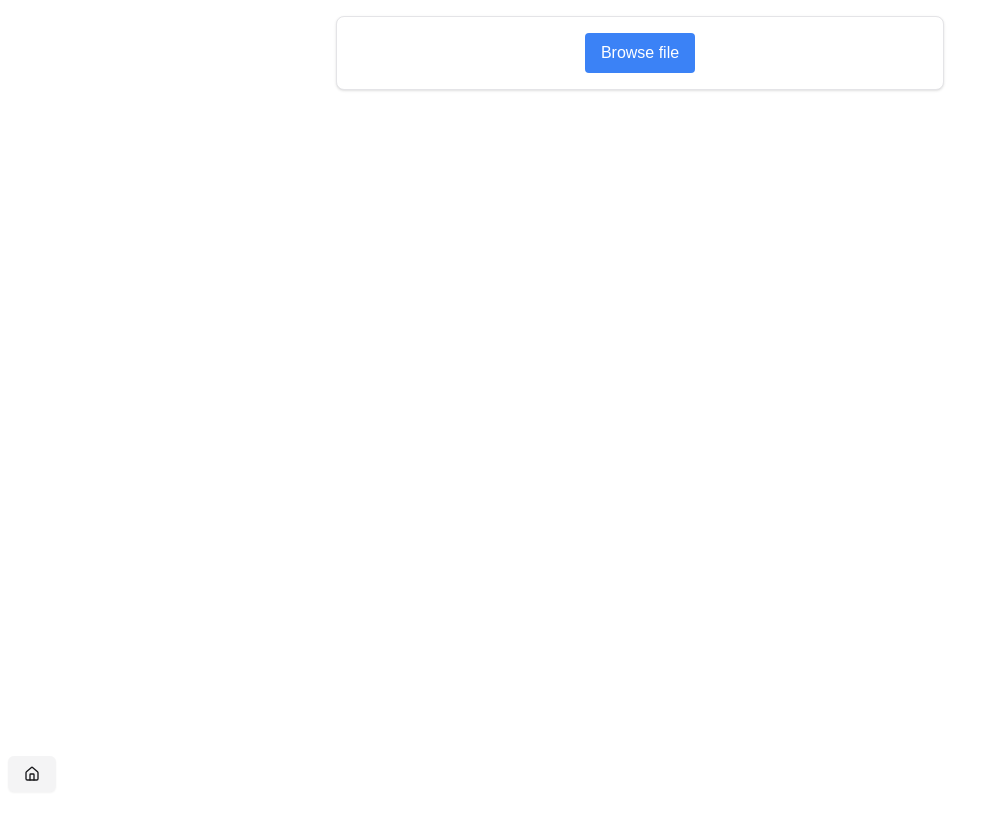
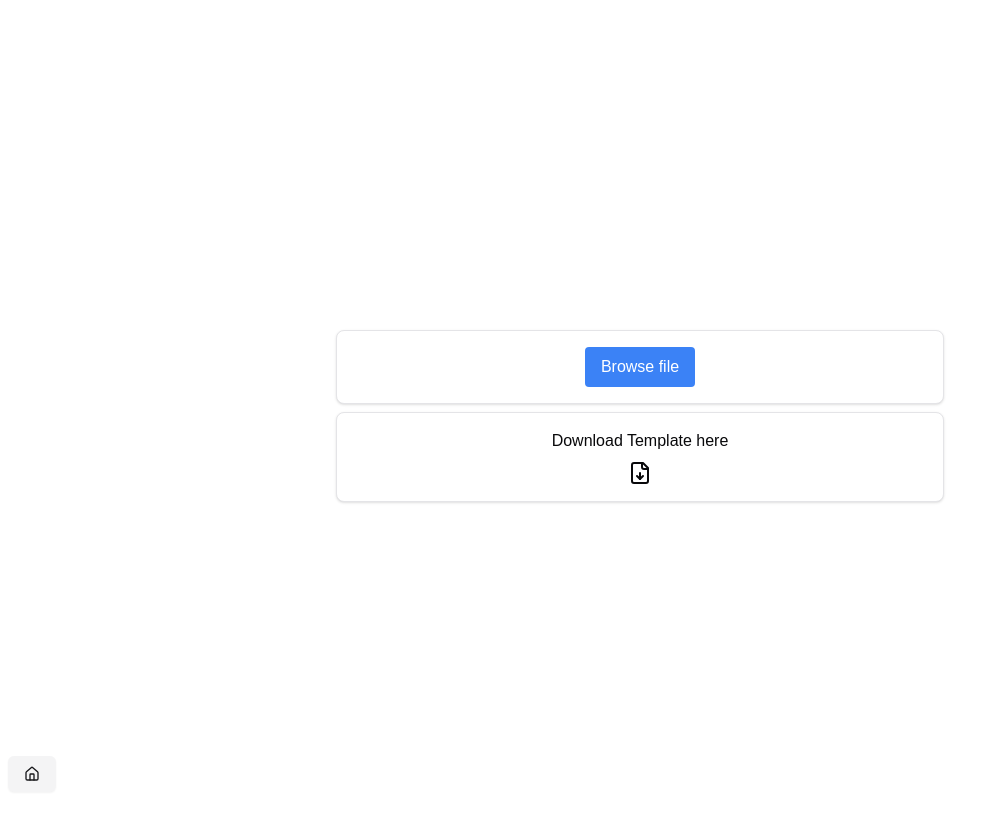
Before and after one commit to AchinthaHarshamal/app-quz, a Next.js app in the folder qz_app/: page /new/upload-csv in a window 1280 px wide. Shown: the top 820 px of the page, without its empty margins (0-982 px from the left). Built offline with nearby package versions, Linux system fonts and the light colour scheme.

Commit message:
separate the edit quiz component into another page

```diff
--- /dev/null
+++ b/qz_app/app/new/create/page.tsx
@@ -0,0 +1,22 @@
+"use client";
+import { useQuestionStore, useQuizStore } from "../../store/useQuestionStore";
+import EditQuizComponent from "../../components/EditQuizComponent";
+
+export default function CreateQuiz() {
+  const { questions } = useQuestionStore((state) => ({
+    questions: state.questions,
+  }));
+  const { quiz } = useQuizStore((state) => ({
+    quiz: state.quiz,
+  }));
+
+  return (
+    <div className="container relative mx-auto my-4 flex flex-col items-start gap-2">
+      {quiz && (
+        <section className="mx-auto px-4 sm:my-8 w-full md:w-4/5">
+          <EditQuizComponent collectionName={quiz.topic} questions={questions} />
+        </section>
+      )}
+    </div>
+  );
+}
--- a/qz_app/app/new/upload-csv/page.tsx
+++ b/qz_app/app/new/upload-csv/page.tsx
@@ -3,19 +3,20 @@ import uploadFile from "@/actions/uploadFile";
 import { useState } from "react";
 import { Button } from "@/components/ui/button";
 import { useQuestionStore, useQuizStore } from "../../store/useQuestionStore";
-import EditQuizComponent from "../../components/EditQuizComponent";
-import { Question } from "@/types/question";
+import { useRouter } from "next/navigation";
+import { FileDown } from "lucide-react";
 
 export default function UploadCSV() {
   const [fileName, setFileName] = useState("");
-  const { questions, setQuestions } = useQuestionStore((state) => ({
-    questions: state.questions as Question[],
-    setQuestions: state.setQuestions
+  const { setQuestions } = useQuestionStore((state) => ({
+    questions: state.questions,
+    setQuestions: state.setQuestions,
   }));
-  const { quiz, setQuiz } = useQuizStore((state) => ({
+  const { setQuiz } = useQuizStore((state) => ({
     quiz: state.quiz,
-    setQuiz: state.setQuiz
+    setQuiz: state.setQuiz,
   }));
+  const router = useRouter();
 
   const handleFileChange = (event: React.ChangeEvent<HTMLInputElement>) => {
     if (event.target.files && event.target.files.length > 0) {
@@ -32,15 +33,18 @@ export default function UploadCSV() {
     } else {
       setQuestions(result.questions);
       setQuiz({
-        id: result.id, topic: result.topic, questionIds: result.questions.map(q => q.id)
+        id: result.id,
+        topic: result.topic,
+        questionIds: result.questions.map((q) => q.id),
       });
       console.log("File uploaded successfully");
+      router.push("/new/create");
     }
   };
 
   return (
-    <div className="container relative mx-auto my-4 flex flex-col items-start gap-2">
-      <section className="mx-auto px-4 w-full md:w-2/3 lg:w-1/2">
+    <div className="container relative mx-auto my-4 h-screen flex flex-col items-center justify-center gap-2">
+      <section className="mx-auto flex flex-col gap-2 px-4 w-full md:w-2/3 lg:w-1/2">
         <div className="rounded-lg border bg-background shadow p-4 flex flex-col gap-2 items-center">
           <form onSubmit={handleSubmit} className="flex flex-col items-center gap-2 align">
             <input type="file" name="file" id="fileInput" className="hidden" onChange={handleFileChange} />
@@ -48,18 +52,18 @@ export default function UploadCSV() {
               Browse file
             </label>
             {fileName && <p className="text-gray-500 mt-2">{fileName}</p>}
-            {fileName && <Button type="submit" value="Upload" className="">
-              Upload
-            </Button>}
+            {fileName && (
+              <Button type="submit" value="Upload" className="">
+                Upload
+              </Button>
+            )}
           </form>
         </div>
+        <div className="rounded-lg border bg-background shadow p-4 flex flex-col gap-2 items-center">
+          Download Template here
+          <FileDown />
+        </div>
       </section>
-
-      {quiz && (
-        <section className="mx-auto px-4 sm:my-8 w-full md:w-4/5">
-          <EditQuizComponent collectionName={quiz.topic} questions={questions} />
-        </section>
-      )}
     </div>
   );
 }
```
